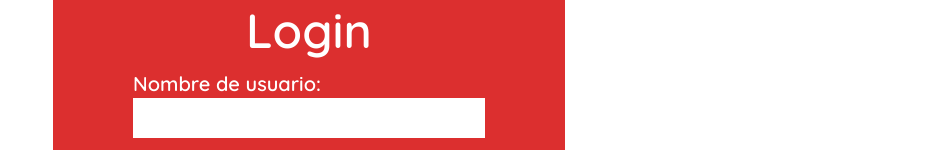
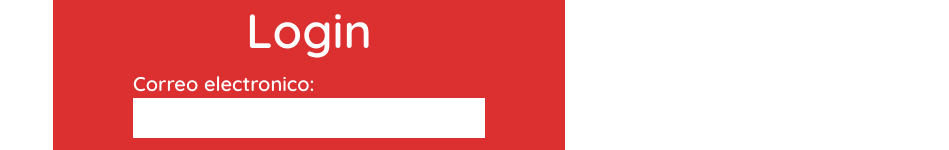
Before and after one commit to marcebenitez2/scout-client-production, a React (Vite) app: page /menu/beneficiarios in a window 1280 px wide. Shown: the part 218-368 px from the top of the page, without its empty margins (331-1280 px from the left). Built offline with nearby package versions, Linux system fonts and the light colour scheme; what tailwindcss-animated would draw is missing.

Commit message:
Update login page label to use "Correo electronico" instead of "Nombre de usuario"

```diff
--- a/src/pages/login.jsx
+++ b/src/pages/login.jsx
@@ -59,7 +59,7 @@ function Login() {
         <div className="flex flex-col w-full gap-2">
           <div className="flex flex-col w-full">
             <label className="text-white text-xl font-semibold">
-              Nombre de usuario:
+             Correo electronico:
             </label>
             <input
               className="h-10 dark:bg-custon-black dark:text-white px-4 font-semibold"
```
